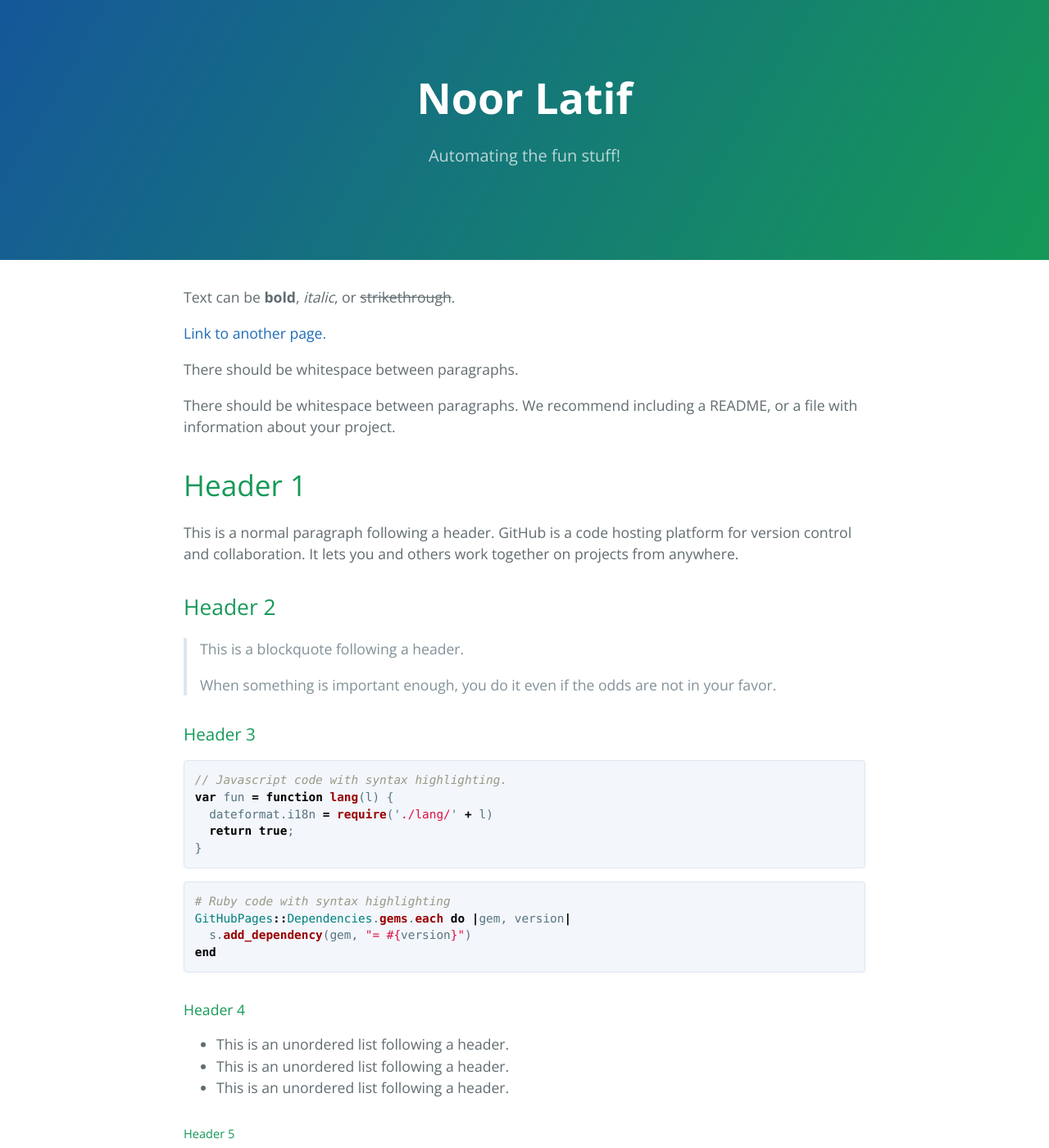
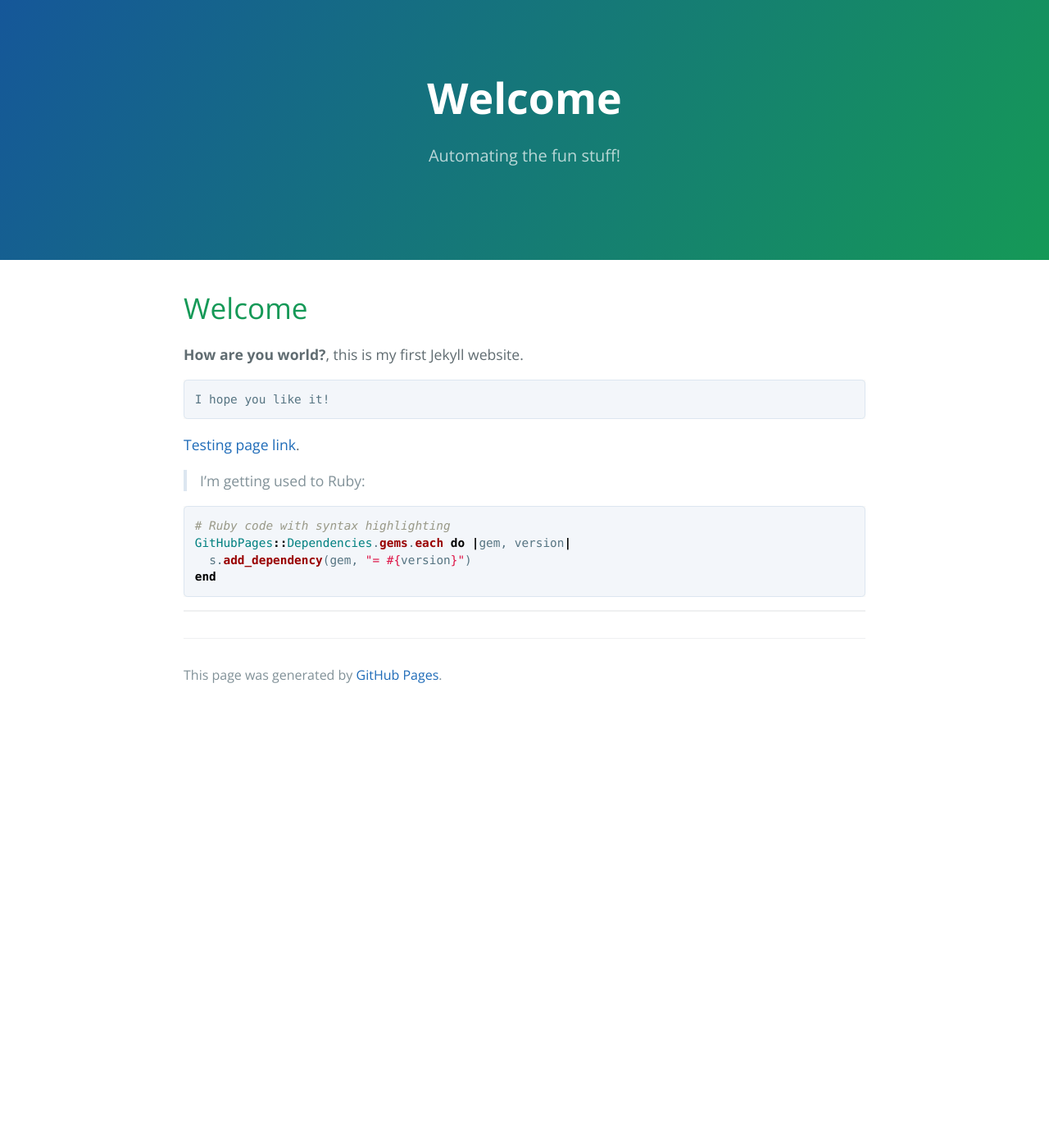
Before and after one commit to noor-latif/noor-latif.github.io, a Jekyll site: the page built from index.md, in a window 1280 px wide and 1400 px high. Shown: the whole window at 82% size. Built offline with Jekyll 4.4.1, drawn with Linux system fonts in a browser that asks for light colours; our own code applies the rules of GitHub Pages for plain Markdown files; some of the changed text lies outside the part shown.

````diff
--- a/index.md
+++ b/index.md
@@ -2,33 +2,15 @@
 layout: default
 ---
 
-Text can be **bold**, _italic_, or ~~strikethrough~~.
+# Welcome
 
-[Link to another page](./another-page.html).
+**How are you world?**, this is my first Jekyll website.
 
-There should be whitespace between paragraphs.
+    I hope you like it!
 
-There should be whitespace between paragraphs. We recommend including a README, or a file with information about your project.
+[Testing page link](./another-page.html).
 
-# Header 1
-
-This is a normal paragraph following a header. GitHub is a code hosting platform for version control and collaboration. It lets you and others work together on projects from anywhere.
-
-## Header 2
-
-> This is a blockquote following a header.
->
-> When something is important enough, you do it even if the odds are not in your favor.
-
-### Header 3
-
-```js
-// Javascript code with syntax highlighting.
-var fun = function lang(l) {
-  dateformat.i18n = require('./lang/' + l)
-  return true;
-}
-```
+> I'm getting used to Ruby:
 
 ```ruby
 # Ruby code with syntax highlighting
@@ -37,87 +19,4 @@ GitHubPages::Dependencies.gems.each do |gem, version|
 end
 ```
 
-#### Header 4
-
-*   This is an unordered list following a header.
-*   This is an unordered list following a header.
-*   This is an unordered list following a header.
-
-##### Header 5
-
-1.  This is an ordered list following a header.
-2.  This is an ordered list following a header.
-3.  This is an ordered list following a header.
-
-###### Header 6
-
-| head1        | head two          | three |
-|:-------------|:------------------|:------|
-| ok           | good swedish fish | nice  |
-| out of stock | good and plenty   | nice  |
-| ok           | good `oreos`      | hmm   |
-| ok           | good `zoute` drop | yumm  |
-
-### There's a horizontal rule below this.
-
 * * *
-
-### Here is an unordered list:
-
-*   Item foo
-*   Item bar
-*   Item baz
-*   Item zip
-
-### And an ordered list:
-
-1.  Item one
-1.  Item two
-1.  Item three
-1.  Item four
-
-### And a nested list:
-
-- level 1 item
-  - level 2 item
-  - level 2 item
-    - level 3 item
-    - level 3 item
-- level 1 item
-  - level 2 item
-  - level 2 item
-  - level 2 item
-- level 1 item
-  - level 2 item
-  - level 2 item
-- level 1 item
-
-### Small image
-
-![Octocat](https://github.githubassets.com/images/icons/emoji/octocat.png)
-
-### Large image
-
-![Branching](https://guides.github.com/activities/hello-world/branching.png)
-
-
-### Definition lists can be used with HTML syntax.
-
-<dl>
-<dt>Name</dt>
-<dd>Godzilla</dd>
-<dt>Born</dt>
-<dd>1952</dd>
-<dt>Birthplace</dt>
-<dd>Japan</dd>
-<dt>Color</dt>
-<dd>Green</dd>
-</dl>
-
-```
-Long, single-line code blocks should not wrap. They should horizontally scroll if they are too long. This line should be long enough to demonstrate this.
-```
-
-```
-The final element.
-```
````
Also changed, not shown: _posts/2021-04-18-first-post.md (added, +10 -0 lines), about.md (added, +11 -0 lines).
